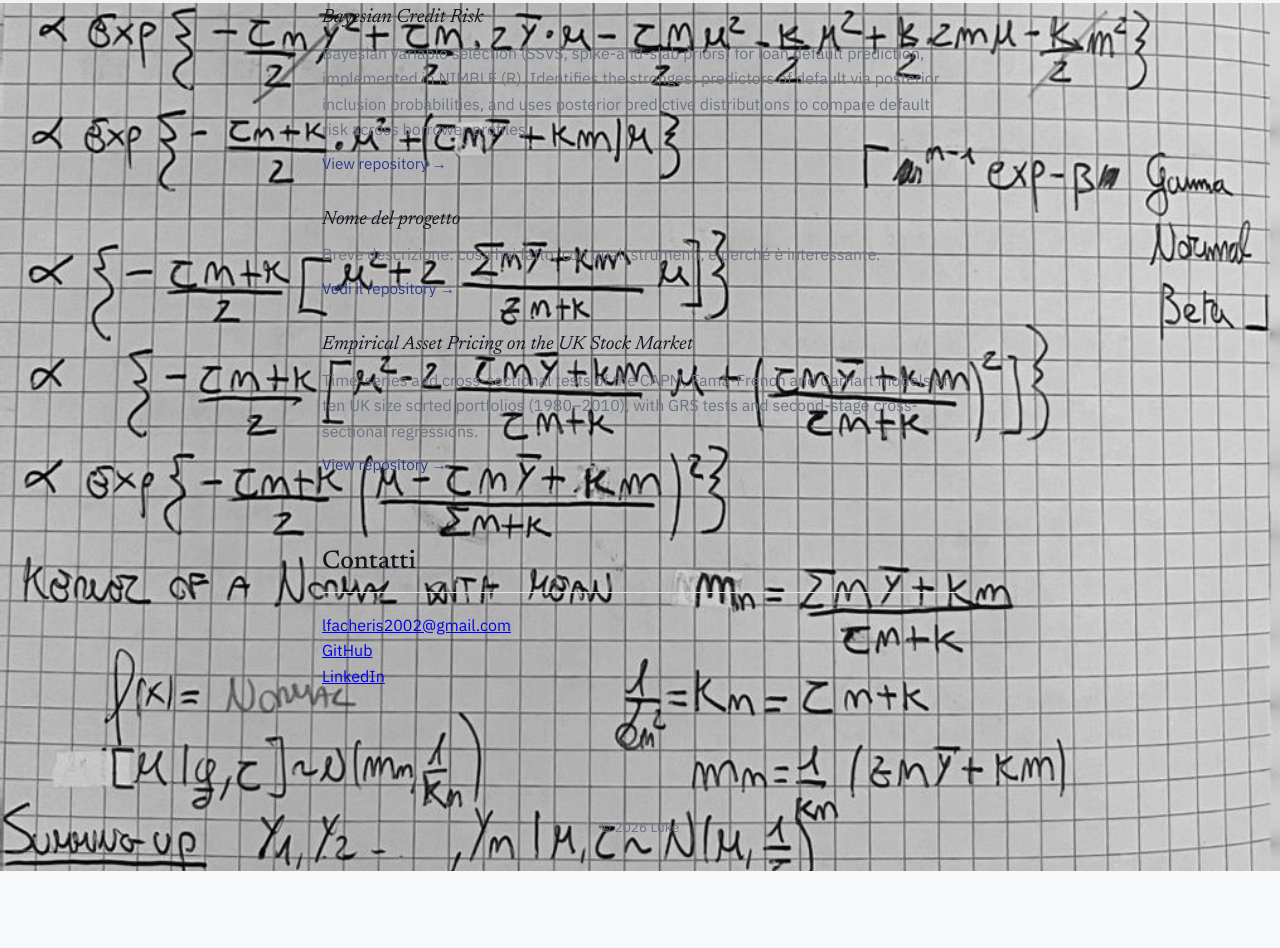
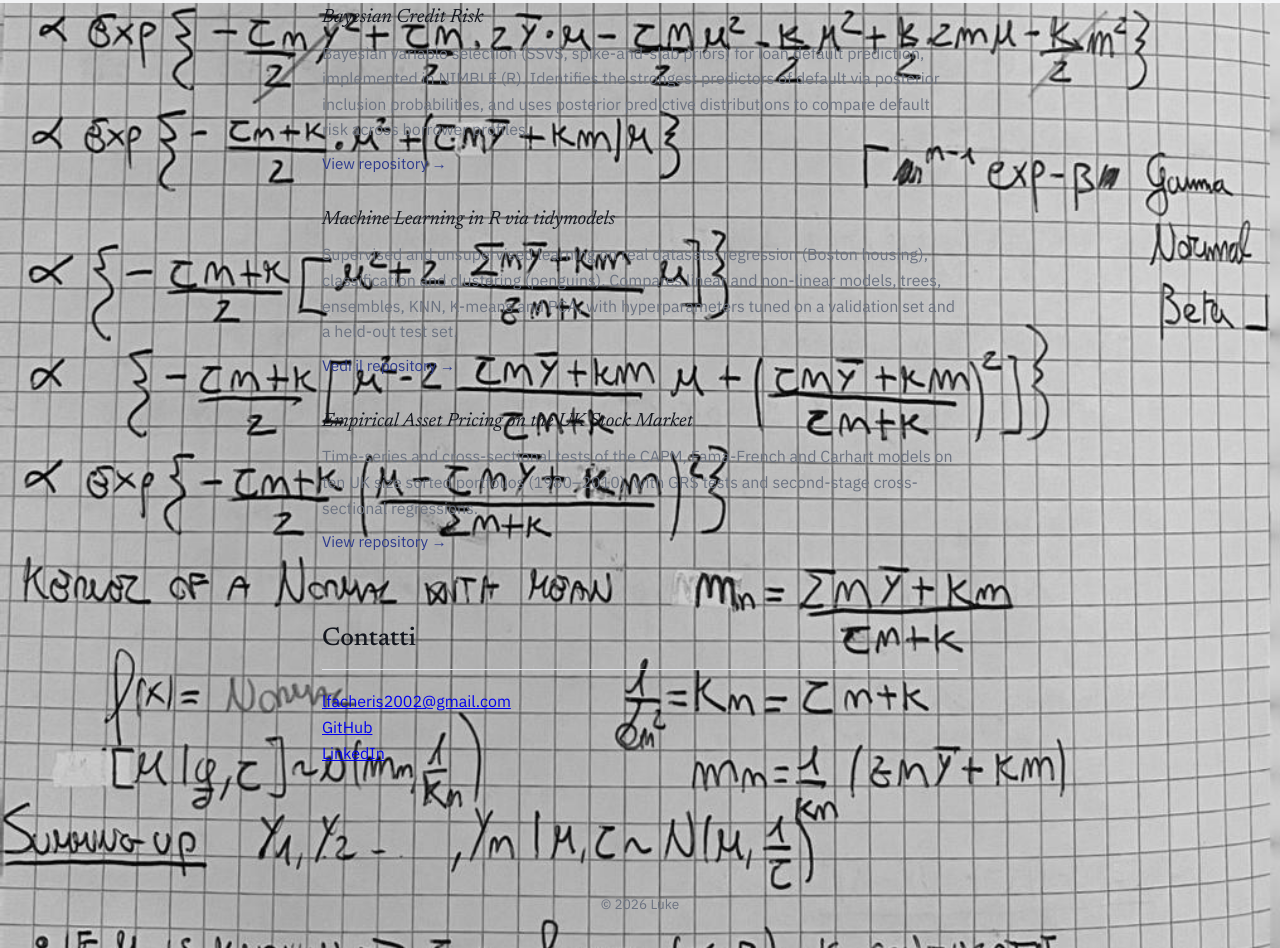
Before and after one commit to Luca-02-byte/Luca-02-byte.github.io, a plain HTML site: page index.html in a window 1280 px wide. Shown: the part 797-1745 px from the top of the page. Before the commit the page ends 1668 px from the top, so only its background shows below. Drawn offline with Linux system fonts and the light colour scheme.

Commit message:
Update project details for Machine Learning in R
Updated project description to include details on Machine Learning in R using tidymodels, highlighting supervised and unsupervised learning techniques.

```diff
--- a/index.html
+++ b/index.html
@@ -40,9 +40,13 @@
       </article>
 
       <article class="project">
-        <h3>Nome del progetto</h3>
-        <p>Breve descrizione: cosa hai fatto, con quali strumenti, e perché è interessante.</p>
-        <a href="#" target="_blank">Vedi il repository →</a>
+        <h3>Machine Learning in R via tidymodels</h3>
+        <p>Supervised and unsupervised learning on real datasets: regression
+          (Boston housing), classification and clustering (penguins). Compares
+          linear and non-linear models, trees, ensembles, KNN, K-means and PCA,
+          with hyperparameters tuned on a validation set and a held-out test
+          set.</p>
+        <a href="https://github.com/Luca-02-byte/machine-learning-R" target="_blank">Vedi il repository →</a>
       </article>
 
       <article class="project">
```
